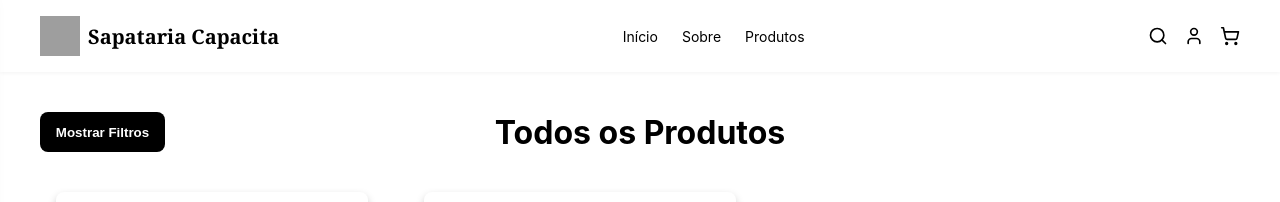
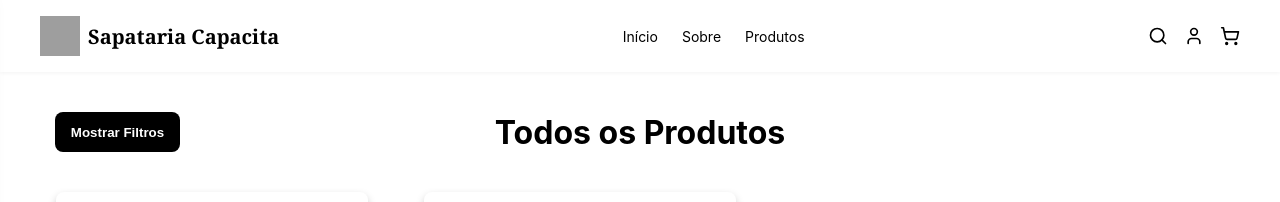
Before and after one commit to IsacGama/sapataria-capacita-brasil-react, a React (Create React App) app: page /produtos in a window 1280 px wide. Shown: the top 202 px of the page. Built offline with nearby package versions, Linux system fonts and the light colour scheme; grey boxes are pictures that could not be loaded.

Commit message:
style: fix style of button in Filtro Lateral

```diff
--- a/src/Componentes/Filtros/FiltroLateral.css
+++ b/src/Componentes/Filtros/FiltroLateral.css
@@ -1,4 +1,3 @@
-/* FiltroLateral.css */
 .filtro-lateral {
   position: fixed;
   top: 0;
@@ -76,6 +75,7 @@
   border-radius: 3px;
   background: #dfe6e9;
   outline: none;
+  appearance: none;
   -webkit-appearance: none;
 }
 
--- a/src/pages/ProdutosGeral/ProdutosGeral.css
+++ b/src/pages/ProdutosGeral/ProdutosGeral.css
@@ -14,6 +14,7 @@
   height: 40px;
   padding: 12px;
   margin-top: 20px;
+  margin-left: 15px;
   background-color: #000;
   color: white;
   border: none;
```
